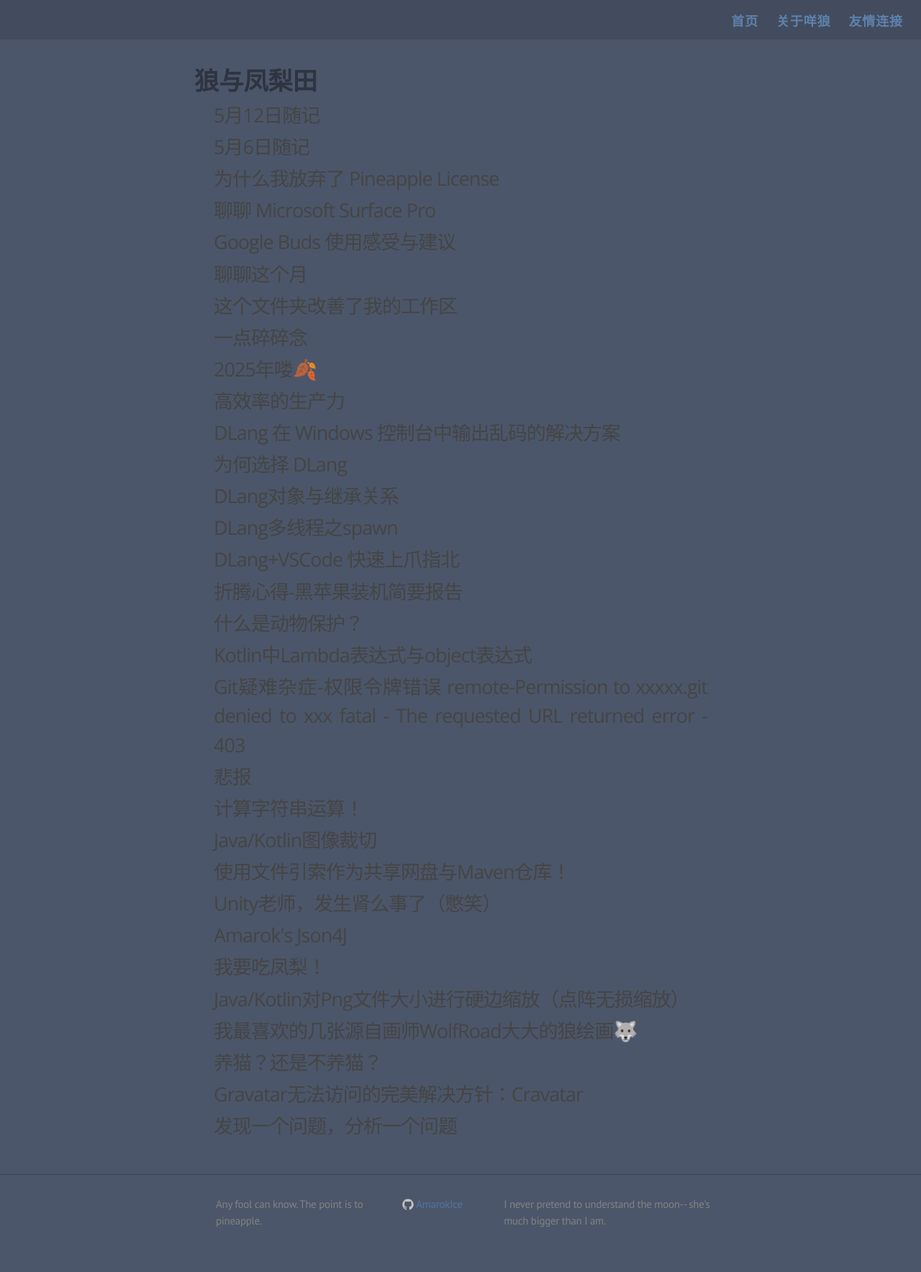
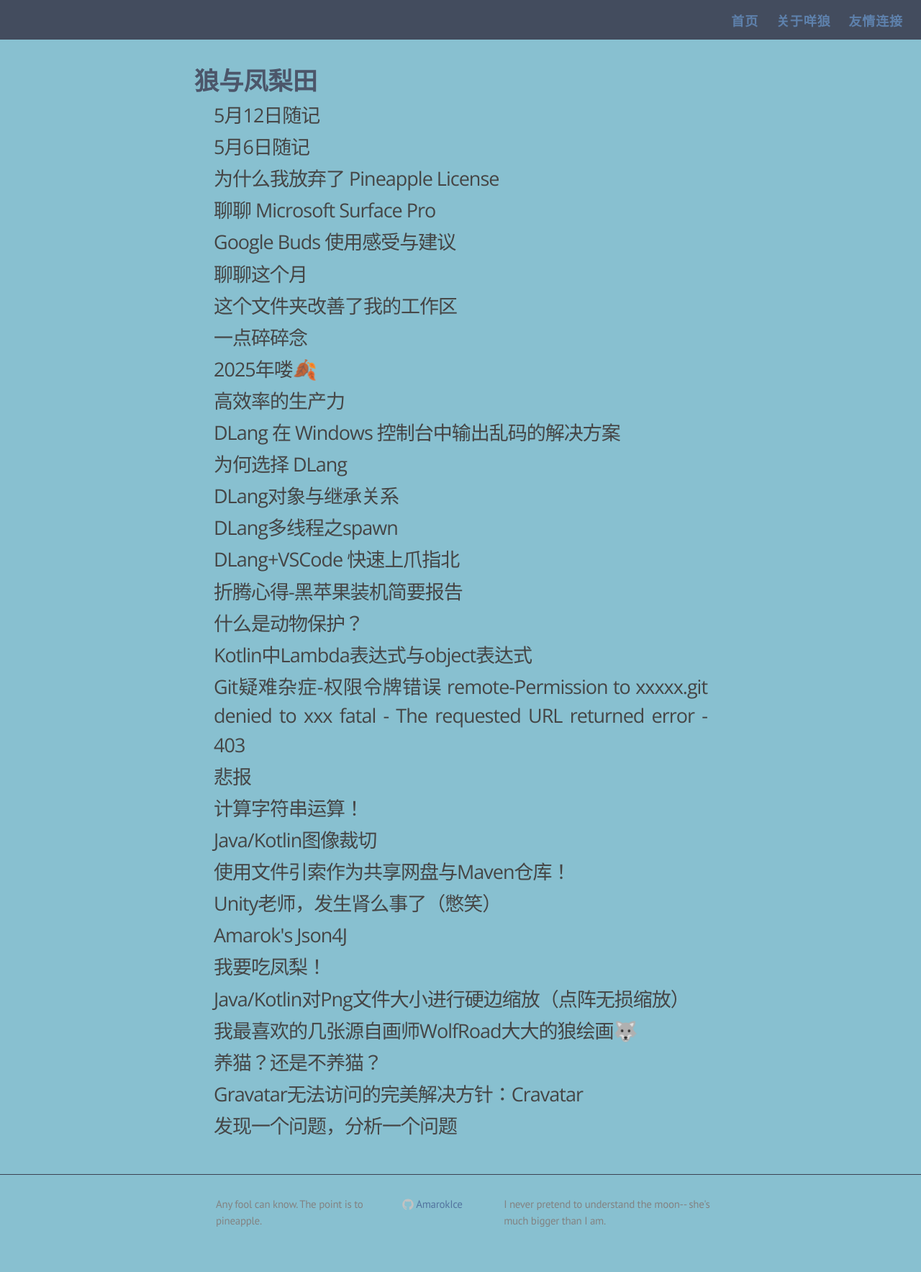
Before and after one commit to AmarokIce/amarokice.github.io, a Jekyll site: the page built from index.html, in a window 1280 px wide. Shown: the whole page at 72% size. Built offline with Jekyll 4.4.1, drawn with Linux system fonts in a browser that asks for light colours.

Commit message:
Changed color

```diff
--- a/css/main.scss
+++ b/css/main.scss
@@ -12,8 +12,8 @@
 
 $spacing-unit:     30px;
 
-$text-color:       #2e3440;
-$background-color: #4c566a;
+$text-color:       #4c566a;
+$background-color: #88c0d0;
 $brand-color:      #5e81ac;
 
 $grey-color:       #828282;
```
